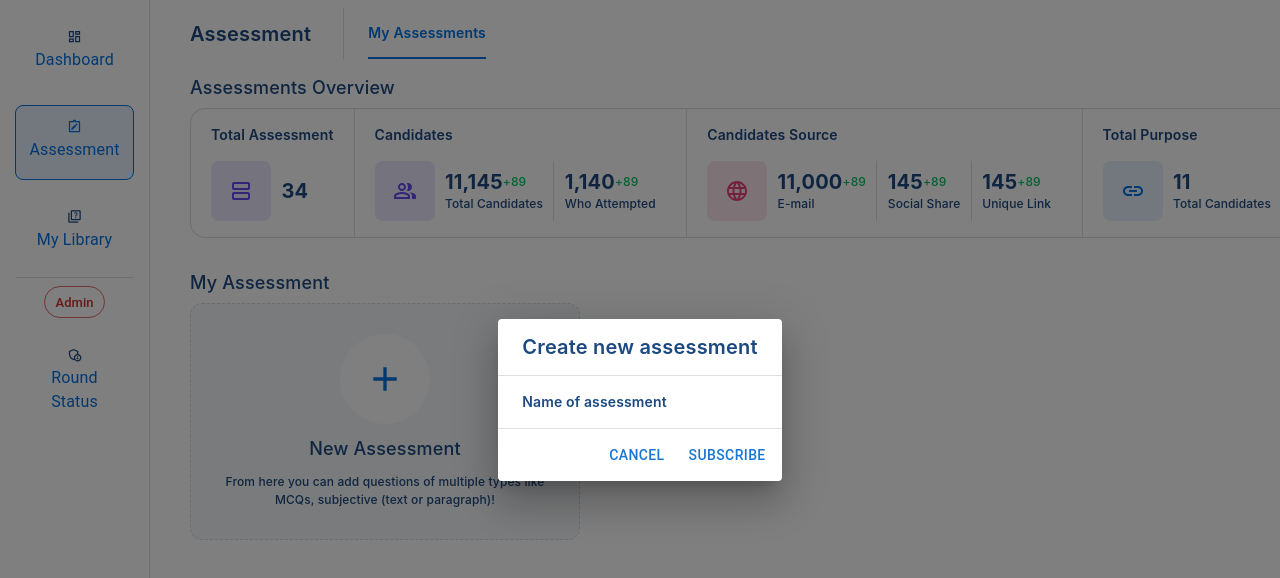
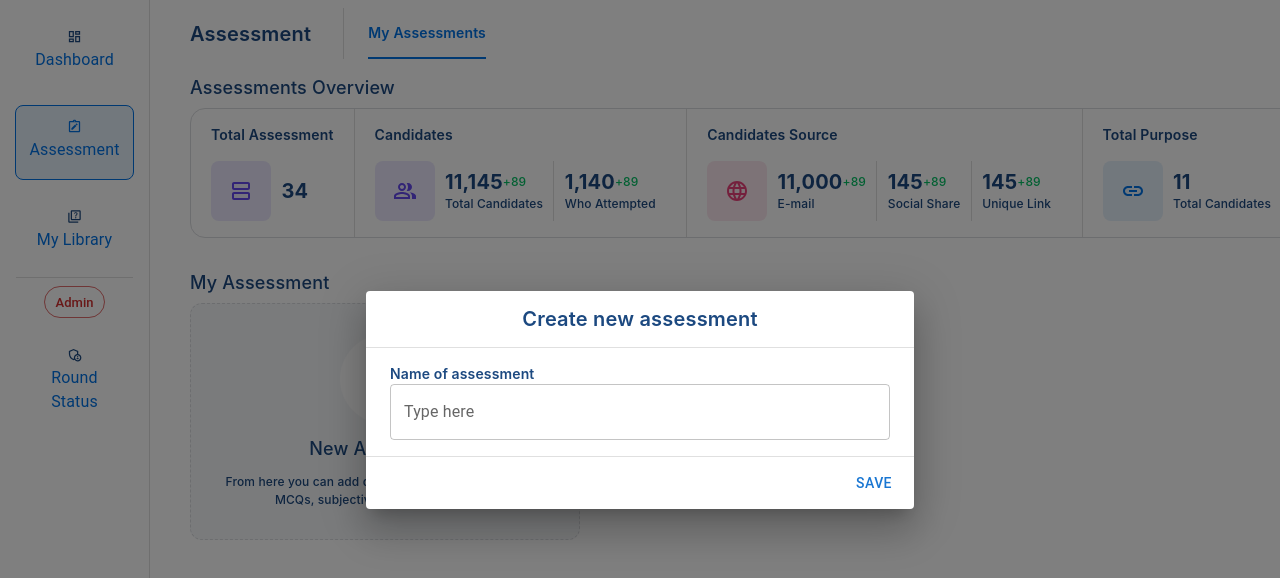
Before and after one commit to Anirudhece/unstopable, a React (Vite) app: page /Assessment in a window 1280 px wide. Both pictures are taken after a click on the element 385 px from the left and 421 px from the top of the page. Shown: the top 578 px of the page. Built offline with nearby package versions, Linux system fonts and the light colour scheme.

Commit message:
modal1.0.2 inputText added

```diff
--- a/src/components/assessmentOverview/InputText.jsx
+++ b/src/components/assessmentOverview/InputText.jsx
@@ -0,0 +1,16 @@
+import * as React from "react";
+import Box from "@mui/material/Box";
+import TextField from "@mui/material/TextField";
+
+export default function FullWidthTextField(props) {
+  return (
+    <Box
+      sx={{
+        width: 500,
+        maxWidth: "100%",
+      }}
+    >
+      <TextField fullWidth label={props.value} id="fullWidth" />
+    </Box>
+  );
+}
--- a/src/components/assessmentOverview/Modal.jsx
+++ b/src/components/assessmentOverview/Modal.jsx
@@ -6,7 +6,8 @@ import DialogContent from "@mui/material/DialogContent";
 import DialogContentText from "@mui/material/DialogContentText";
 import DialogTitle from "@mui/material/DialogTitle";
 import { Box, Typography } from "@mui/material";
-import Heading from '../../components/assessmentOverview/Heading'
+import Heading from '../../components/assessmentOverview/Heading';
+import InputText from '../../components/assessmentOverview/InputText'
 
 import { useDispatch, useSelector } from "react-redux";
 import { modalReducer } from "../../store/slices/addAssignmentReducer";
@@ -66,12 +67,12 @@ export default function Modal() {
           >
             <Box>
               <Heading value='Name of assessment' />
+              <InputText value='Type here' />
             </Box>
           </DialogContentText>
         </DialogContent>
         <DialogActions>
-          <Button onClick={handleClose}>Cancel</Button>
-          <Button onClick={handleClose}>Subscribe</Button>
+          <Button onClick={handleClose}>save</Button>
         </DialogActions>
       </Dialog>
     </div>
```
